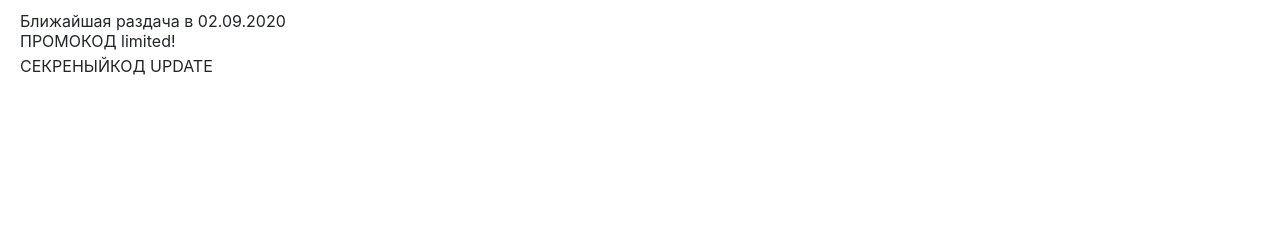
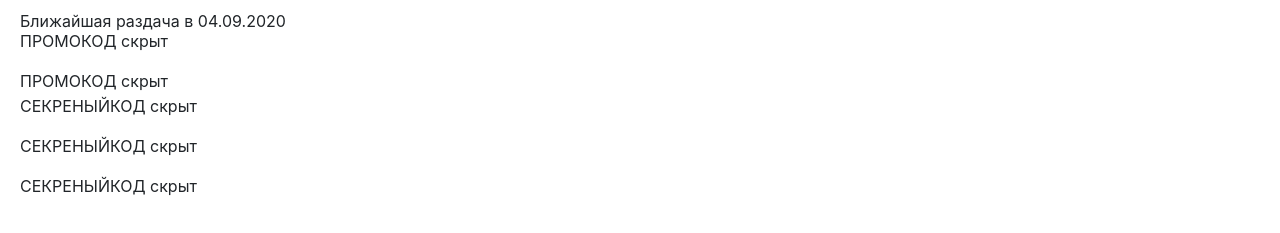
Before and after one commit to CFGScs/cfgscs.github.io, a plain HTML site: page free.html in a window 1280 px wide. Shown: the part 367-600 px from the top of the page. Drawn offline with nearby package versions, Linux system fonts and the light colour scheme.

Commit message:
Update free.html

```diff
--- a/free.html
+++ b/free.html
@@ -82,9 +82,12 @@
 
 <p style="color: #00007a; position: relative; left: 20px; top: 50px; font-size: 30px;">Раздачи</p>
 
-<p style=" position: relative; left: 20px; top: 40px;">Ближайшая раздача в 02.09.2020</p>
-<p style=" position: relative; left: 20px; top: 20px;">ПРОМОКОД limited!</p>
-<p style=" position: relative; left: 20px; top: 5px;">СЕКРЕНЫЙКОД UPDATE</p>
+<p style=" position: relative; left: 20px; top: 40px;">Ближайшая раздача в 04.09.2020</p>
+<p style=" position: relative; left: 20px; top: 20px;">ПРОМОКОД скрыт</p>
+  <p style=" position: relative; left: 20px; top: 20px;">ПРОМОКОД скрыт</p>
+<p style=" position: relative; left: 20px; top: 5px;">СЕКРЕНЫЙКОД скрыт</p>
+<p style=" position: relative; left: 20px; top: 5px;">СЕКРЕНЫЙКОД скрыт</p>
+<p style=" position: relative; left: 20px; top: 5px;">СЕКРЕНЫЙКОД скрыт</p>
 
 <script src="https://unpkg.com/sweetalert/dist/sweetalert.min.js"></script>
 <script>
@@ -94,7 +97,7 @@
 
         if (promo == 'vlad') {
           swal("Успешно!", "Промокод успешно введен!", "success");
-        } else if (promo == 'limited!') {
+        } else if (promo == 'name') {
           swal("Успешно!", "Промокод успешно введен!", "success");
         } else {
           swal("Ошибка", "Промокод введен не правильно!", "error");
```
